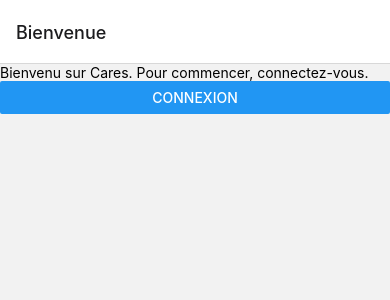
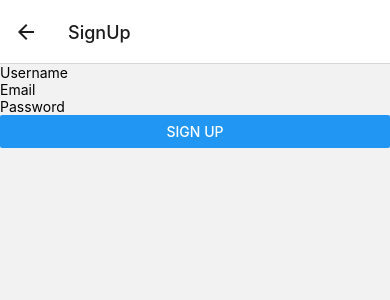
Before and after one commit to theotime2005/smart-city, a React Native app: screen /SignUp in a window 390 px wide. Shown: the top 300 px of the page. Built offline with nearby package versions, Linux system fonts and the light colour scheme.

Commit message:
feat: Add a component to sign up

```diff
--- a/App.jsx
+++ b/App.jsx
@@ -4,17 +4,19 @@
 import HomeScreen from './screens/HomeScreen';
 import LoginScreen from "./screens/LoginScreen";
 import WelcomeScreen from "./screens/WelcomeScreen";
+import SignUpScreen from "./screens/SignUpScreen";
 
 const Stack = createNativeStackNavigator();
 
 function App() {
     return (
         <NavigationContainer>
-            <Stack.Navigator initialRouteName="Bienvenue">
-                <Stack.Screen name="Bienvenue" component={WelcomeScreen}/>
-                <Stack.Screen name="Connexion" component={LoginScreen}/>
-                <Stack.Screen name="Accueil" component={HomeScreen}
-                              options={{headerLeft: () => null, title: "Page d'accueil"}}/>
+            <Stack.Navigator initialRouteName="Welcome">
+                <Stack.Screen name="Welcome" component={WelcomeScreen}/>
+                <Stack.Screen name="Login" component={LoginScreen}/>
+                <Stack.Screen name="SignUp" component={SignUpScreen}/>
+                <Stack.Screen name="Home" component={HomeScreen}
+                              options={{headerLeft: () => null, title: "Home"}}/>
             </Stack.Navigator>
         </NavigationContainer>
     );
--- /dev/null
+++ b/screens/SignUpScreen.jsx
@@ -0,0 +1,38 @@
+import React, { useState } from 'react';
+import { View, Text, TextInput, Button, StyleSheet, Alert } from 'react-native';
+import {CheckBox} from "react-native-web";
+
+const SignUpScreen = () => {
+    const [isSignUp, setIsSignUp] = useState(false);
+    const [userName, setUserName] = useState("");
+    const [email, setEmail] = useState("");
+    const [password, setPassword] = useState("");
+
+    const handleSignUp = () => {
+        if (!userName || !email || password) {
+            Alert.alert("Please fill all the fields");
+            return;
+        }
+        setIsSignUp(true);
+    }
+
+    return (
+        <View>
+            {!isSignUp ? (
+                <View>
+                    <TextInput placeholder="Username" value={userName} onChangeText={setUserName} keyboardType="name-phone-pad"/>
+                    <TextInput placeholder="Email" value={email} onChangeText={setEmail} keyboardType="email-address"/>
+                    <TextInput placeholder="Password" value={password} onChangeText={setPassword} keyboardType="visible-password"/>
+                    <Button title="Sign Up" onPress={handleSignUp}/>
+                </View>
+            ) : (
+                <View>
+                    <Text>Your account is created. You can now log.</Text>
+                    <Button title="Log in" onPress={() => navigation.navigate('Login')}/>
+                </View>
+            )}
+        </View>
+    )
+}
+
+export default SignUpScreen;
```
